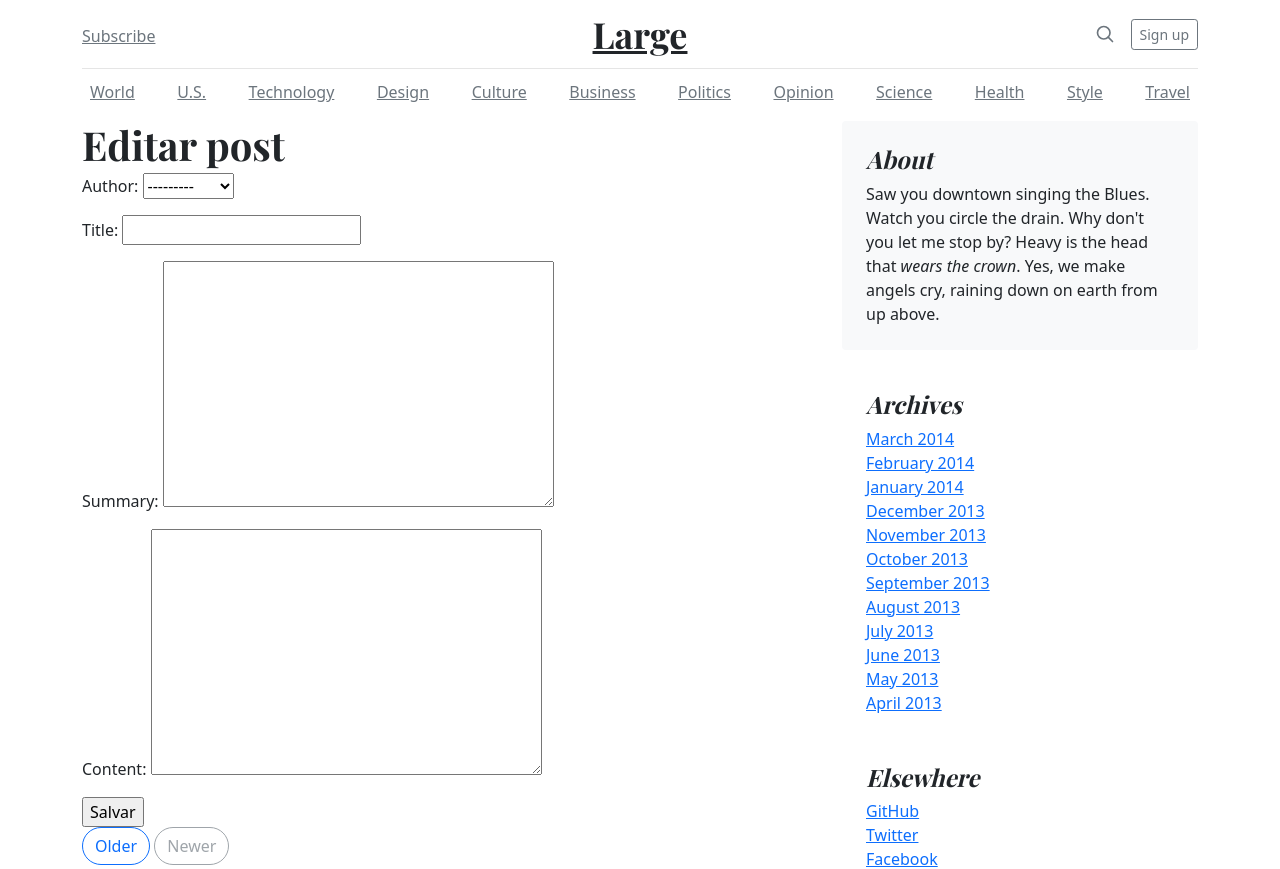
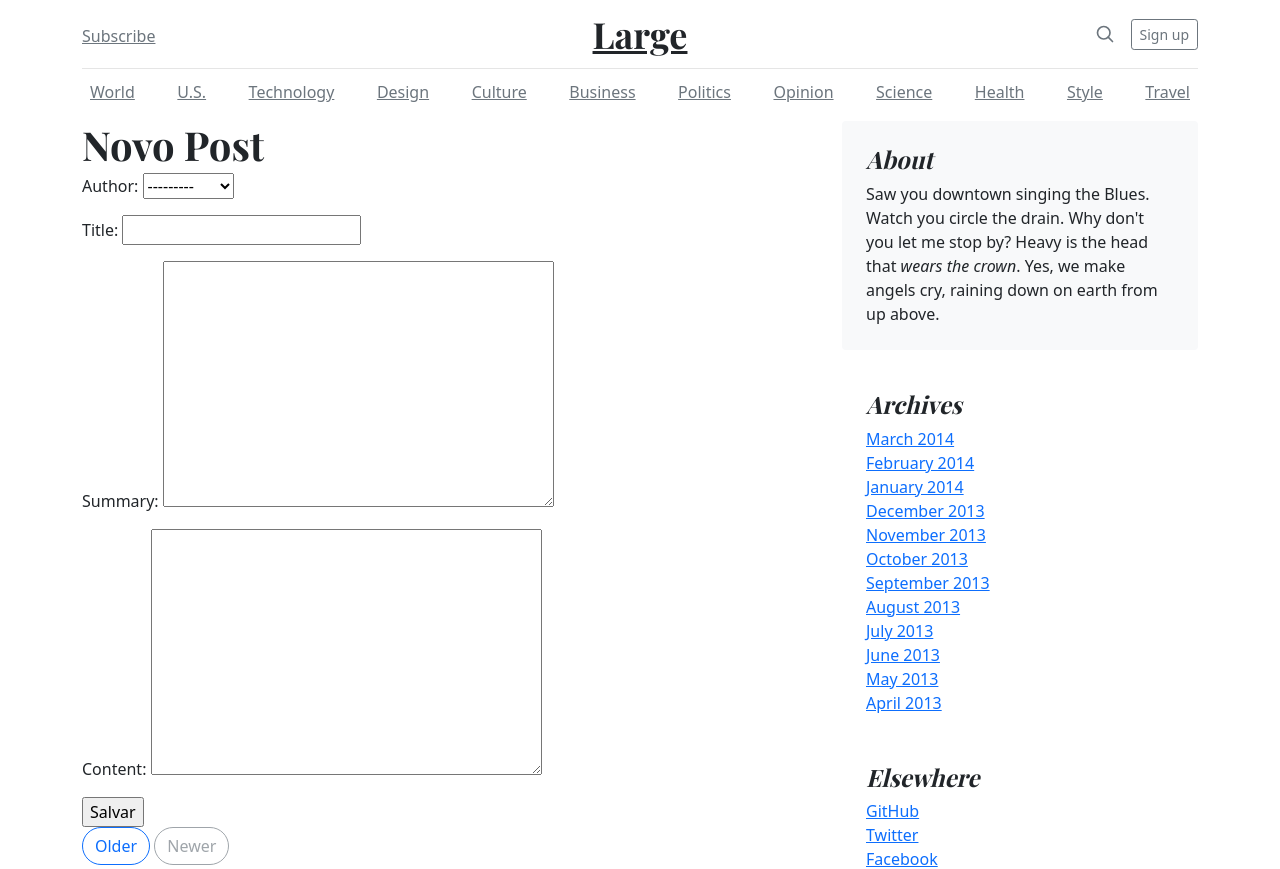
Before and after one commit to jplukas/desafio-dafiti, a Django app: page /myblog/posts/new in a window 1280 px wide. Shown: the top 869 px of the page. Run offline with Django 3.2, Linux system fonts and the light colour scheme; data comes from the database, SQL or seed files in the repository; some libraries are stand-ins or nearby versions.

Commit message:
Muda o nome do template "edit_post.html" para "post_form.html" e modifica gitignore

```diff
--- a/myblog/templates/edit_post.html
+++ b/myblog/templates/post_form.html
@@ -3,7 +3,7 @@
 {% block content %}
 <div class="col-md-8">
       <article class="blog-post">
-      <h2 class="blog-post-title">Editar post</h2>
+      <h2 class="blog-post-title">{{ header }}</h2>
        <form method='POST' action='{{ action }}'>
        {% csrf_token %}
        {{form.media}}
--- a/myblog/views.py
+++ b/myblog/views.py
@@ -24,7 +24,7 @@ class UserPosts(View):
 class NewPost(View):
     def get(self, request):
         form = PostForm()
-        return render(request, 'edit_post.html', {'form' : form, 'action' : 'new'})
+        return render(request, 'post_form.html', {'form' : form, 'action' : 'new', 'header' : 'Novo Post'})
 
     def post(self, request):
         form = PostForm(request.POST)
@@ -36,7 +36,7 @@ class EditPost(View):
     def get(self, request, id):
         post = Post.objects.get(pk=id)
         form = PostForm(instance=post)
-        return render(request, 'edit_post.html', {'form' : form, 'action' : 'edit'})
+        return render(request, 'post_form.html', {'form' : form, 'action' : 'edit', 'header' : 'Novo Post'})
 
     def post(self, request, id):
         post = Post.objects.get(pk=id)
```
Also changed, not shown: 1 other file.
